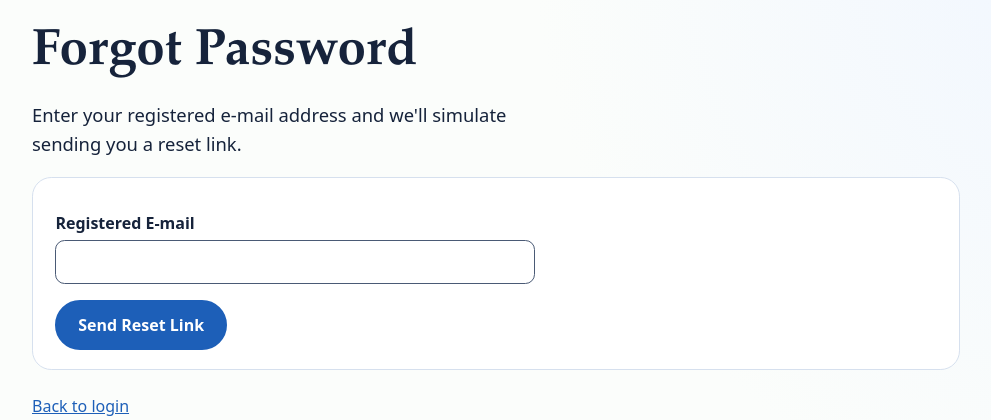
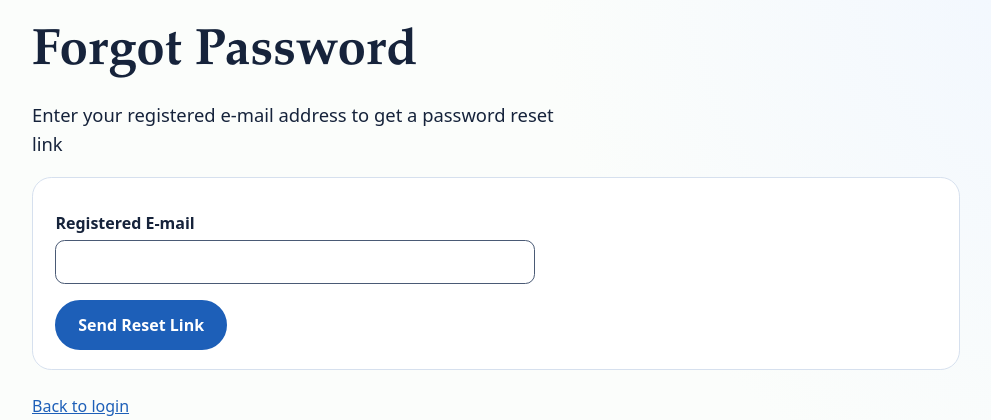
Before and after one commit to chabea00/cafeteria-preorder, a Node server app: page /forgot-password in a window 1280 px wide. Shown: the part 65-485 px from the top of the page, without its empty margins (144-1135 px from the left). Run offline with Node 20, Linux system fonts and the light colour scheme.

Commit message:
Fix timezones in menu, fix password reset, safer cart rendering, password toggle

```diff
--- a/app.js
+++ b/app.js
@@ -91,6 +91,8 @@ app.use((req, res, next) => {
   res.locals.path = req.path;
   res.locals.flash = req.session.flash || null;
   delete req.session.flash;
+  res.locals.resetLink = req.session.resetLink || null; // simulated password-reset e-mail link
+  delete req.session.resetLink;
   next();
 });
 
--- a/models/users.js
+++ b/models/users.js
@@ -15,7 +15,6 @@ async function findByLogin(identifier) {
   return rows[0];
 }
 
-// NEW FUNCTION FOR STAFF
 async function createStaff({ fullName, email, passwordHash }) {
   const [r] = await db.query(
     "INSERT INTO users (full_name, email, password_hash, role) VALUES (?, ?, ?, 'staff')",
@@ -23,7 +22,7 @@ async function createStaff({ fullName, email, passwordHash }) {
   return r.insertId;
 }
 
-// NEW FUNCTIONS FOR PASSWORD RESET
+// Password reset
 async function createResetToken(email, token, expiresAt) {
   await db.query('DELETE FROM password_resets WHERE email = ?', [email]);
   await db.query('INSERT INTO password_resets (email, token, expires_at) VALUES (?, ?, ?)', [email, token, expiresAt]);
@@ -35,7 +34,8 @@ async function findResetToken(token) {
 }
 
 async function updatePassword(email, passwordHash) {
-  await db.query('UPDATE users SET password_hash = ? WHERE email = ?', [email, passwordHash]);
+  // FIXED: the arguments were swapped ([email, passwordHash])
+  await db.query('UPDATE users SET password_hash = ? WHERE email = ?', [passwordHash, email]);
   await db.query('DELETE FROM password_resets WHERE email = ?', [email]);
 }
 
--- /dev/null
+++ b/public/js/password-toggle.js
@@ -0,0 +1,46 @@
+// Adds a Show/Hide button to every password field on the page.
+(function () {
+  var css =
+    '.pw-wrap{position:relative;display:block;width:100%}' +
+    '.pw-wrap input{width:100%;max-width:none;padding-right:4.5rem;box-sizing:border-box}' +
+    '.pw-toggle{position:absolute;top:50%;right:.5rem;transform:translateY(-50%);' +
+    'background:none;border:0;padding:.25rem .5rem;font:inherit;font-size:.85rem;' +
+    'font-weight:600;color:inherit;opacity:.75;cursor:pointer;text-decoration:underline}' +
+    '.pw-toggle:hover,.pw-toggle:focus-visible{opacity:1}';
+  var style = document.createElement('style');
+  style.textContent = css;
+  document.head.appendChild(style);
+
+  function enhance(input) {
+    if (input.dataset.pwToggle) return;
+    input.dataset.pwToggle = '1';
+
+    // Measure the input BEFORE wrapping so the wrapper keeps exactly the same width.
+    var width = input.getBoundingClientRect().width;
+
+    var wrap = document.createElement('span');
+    wrap.className = 'pw-wrap';
+    if (width > 0) wrap.style.maxWidth = width + 'px';
+    input.parentNode.insertBefore(wrap, input);
+    wrap.appendChild(input);
+
+    var btn = document.createElement('button');
+    btn.type = 'button';
+    btn.className = 'pw-toggle';
+    btn.textContent = 'Show';
+    btn.setAttribute('aria-pressed', 'false');
+    btn.setAttribute('aria-label', 'Show password');
+    btn.addEventListener('click', function () {
+      var show = input.type === 'password';
+      input.type = show ? 'text' : 'password';
+      btn.textContent = show ? 'Hide' : 'Show';
+      btn.setAttribute('aria-pressed', String(show));
+      btn.setAttribute('aria-label', show ? 'Hide password' : 'Show password');
+    });
+    wrap.appendChild(btn);
+  }
+
+  document.addEventListener('DOMContentLoaded', function () {
+    document.querySelectorAll('input[type="password"]').forEach(enhance);
+  });
+})();
--- a/routes/auth.js
+++ b/routes/auth.js
@@ -174,7 +174,8 @@ router.post('/forgot-password', async (req, res, next) => {
 
     await Users.createResetToken(email, token, expiresAt);
 
-    req.session.flash = `Simulated Email: <a href="/reset-password/${token}" style="text-decoration:underline;font-weight:bold;">Click here to reset your password</a>`;
+    req.session.flash = 'Your password reset link is ready. Use the link below to reset your password.';
+    req.session.resetLink = '/reset-password/' + token;
     res.redirect(303, '/login');
   } catch (err) { next(err); }
 });
--- a/views/auth/forgot-password.ejs
+++ b/views/auth/forgot-password.ejs
@@ -1,6 +1,6 @@
 <%- include('../partials/head') %>
 <h1>Forgot Password</h1>
-<p class="lead">Enter your registered e-mail address and we'll simulate sending you a reset link.</p>
+<p class="lead">Enter your registered e-mail address to get a password reset link</p>
 
 <%- include('../partials/errors', { errors }) %>
 
--- a/views/dashboard/menu.ejs
+++ b/views/dashboard/menu.ejs
@@ -1,8 +1,8 @@
 <%- include('../partials/head') %>
 <h1><%= stall.name %>: My Menu</h1>
-<p><a class="btn" href="/dashboard/menu/new">+ Add item</a> <a class="btn btn--ghost" href="/stalls/<%= stall.id %>">See what students see</a></p>
+<p><a class="btn" href="/dashboard/menu/new">+ Add item</a> <a class="btn btn--ghost" href="/stalls/<%= stall.id %>">See what customers see</a></p>
 <% if (groups.length === 0) { %>
-  <p class="empty">Your menu is empty. Add your first item so students can pre-order.</p>
+  <p class="empty">Your menu is empty. Add your first item so customers can pre-order.</p>
 <% } %>
 <% groups.forEach(function (g) { %>
 <section aria-labelledby="cat-<%= g.slug %>">
--- a/views/partials/head.ejs
+++ b/views/partials/head.ejs
@@ -5,9 +5,11 @@
 <meta name="viewport" content="width=device-width, initial-scale=1">
 <title><%= title %> · Dash Line</title>
 <link rel="stylesheet" href="/css/style.css">
+<script src="/js/password-toggle.js" defer></script>
 </head>
 <body>
 <a class="skip" href="#main">Skip to content</a>
 <header class="site"><%- include('nav') %></header>
 <main id="main" class="<%= (typeof wide !== 'undefined' && wide) ? '' : 'container' %>">
 <% if (flash) { %><p class="flash container" role="status"><%= flash %></p><% } %>
+<% if (resetLink) { %><p class="flash container" role="status"><a href="<%= resetLink %>"><strong>Click here to reset your password</strong></a></p><% } %>
```
Also changed, not shown: models/menu.js (+24 -18 lines), public/js/stall-menu.js (+7 -1 lines), sql/schema.sql (+10 -0 lines), views/partials/errors.ejs (+0 -7 lines).
